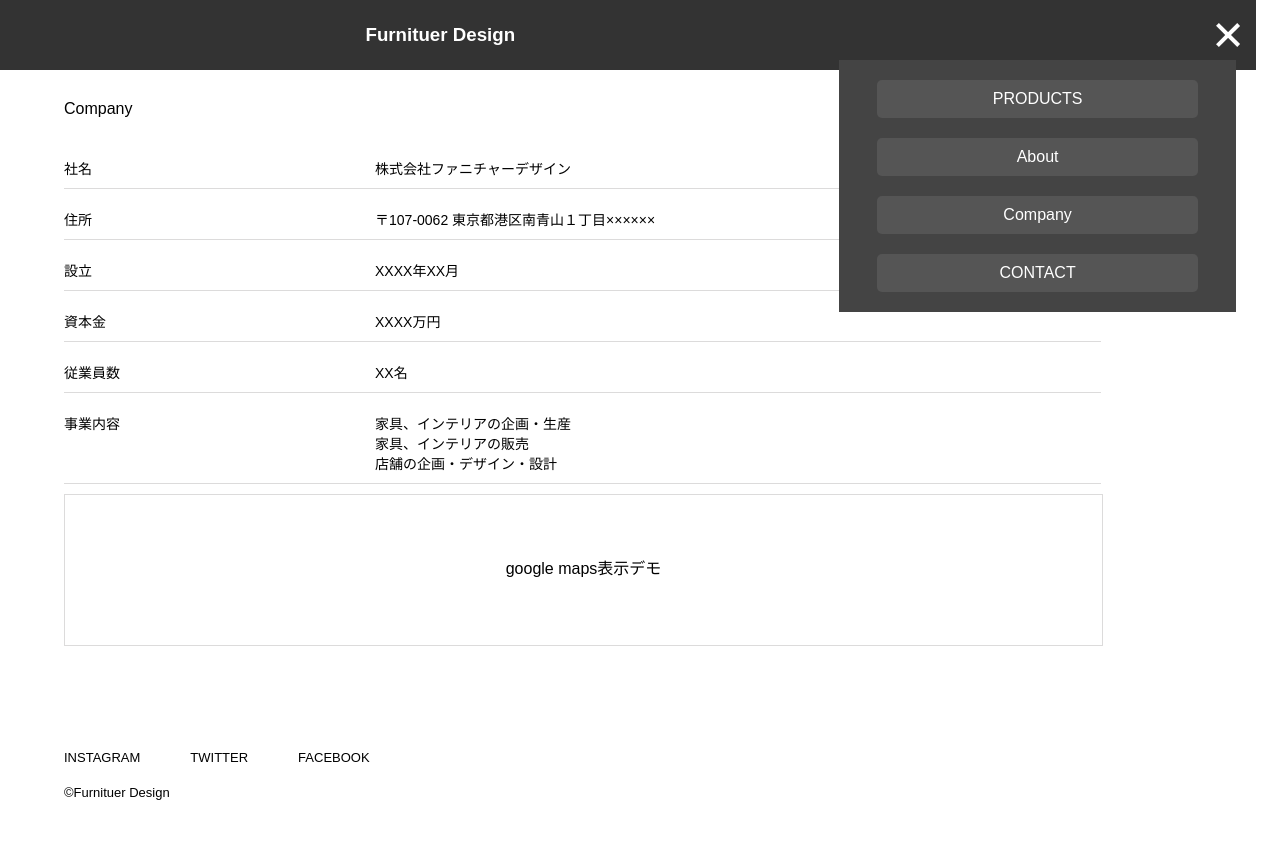
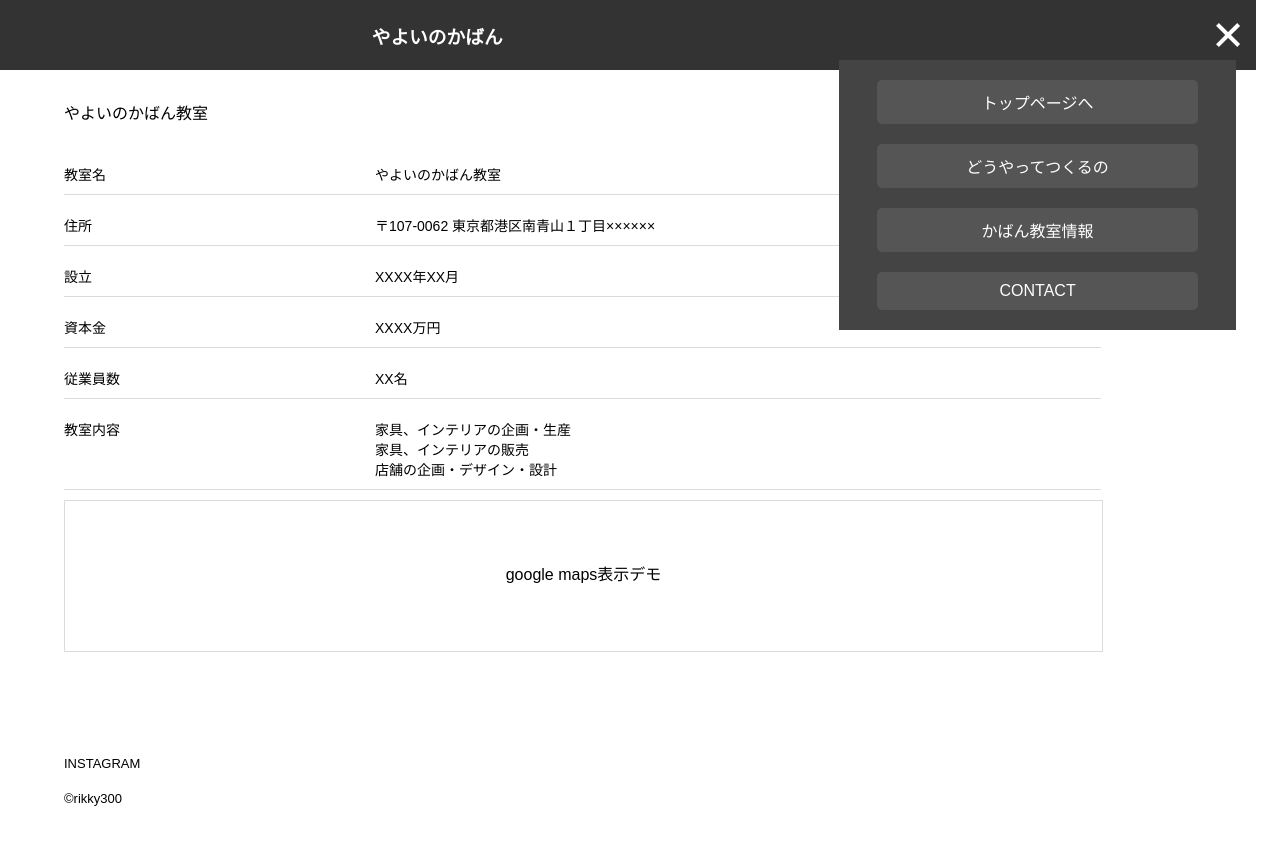
Before and after one commit to rikky300/kaban_web_page, a plain HTML site: page company.html in a window 1280 px wide. Both pictures are taken after a click on the element 1221 px from the left and 35 px from the top of the page. Drawn offline with Linux system fonts and the light colour scheme.

Commit message:
first-commit

```diff
--- a/company.html
+++ b/company.html
@@ -8,25 +8,26 @@
 </head>
 <body>
     <header id="header">
-        <p class="top-name"><h3>Furnituer Design</h3></p>
+        <p class="top-name"><h3>やよいのかばん</h3></p>
         <div class="hamburger-menu">
             <div class="bar"></div>
             <div class="bar"></div>
             <div class="bar"></div>
         </div>
         <nav class="nav-menu">
-            <a href="./products.html" target="_blank">PRODUCTS</a>
-            <a href="./about.html" target="_blank">About</a>
-            <a href="./company.html" target="_blank">Company</a>
+            <a href="./index.html" target="_blank">トップページへ</a>
+            <a href="./products.html" target="_blank">どうやってつくるの</a>
+            <a href="./about.html" target="_blank">かばん教室情報</a>
+            <!-- <a href="./company.html" target="_blank">Company</a> -->
             <a href="./contact.html" target="_blank">CONTACT</a>
         </nav>
     </header>
     <main id="main">
-        <p>Company</p>
+        <p>やよいのかばん教室</p>
         <div>
             <dl id="company-info">
-                <dt>社名</dt>
-                <dd>株式会社ファニチャーデザイン</dd>
+                <dt>教室名</dt>
+                <dd>やよいのかばん教室</dd>
                 <dt>住所</dt>
                 <dd>〒107-0062 東京都港区南青山１丁目××××××</dd>
                 <dt>設立</dt>
@@ -35,7 +36,7 @@
                 <dd>XXXX万円</dd>
                 <dt>従業員数</dt>
                 <dd>XX名</dd>
-                <dt>事業内容</dt>
+                <dt>教室内容</dt>
                 <dd>
                     家具、インテリアの企画・生産<br>
                     家具、インテリアの販売<br>
@@ -47,14 +48,11 @@
             <iframe src="./maps.html" frameborder="0"></iframe>
         </div>
     </main>
-
     <footer id="footer">
         <div class="links">
             <p><a href="https://www.instagram.com/">INSTAGRAM</a></p>
-            <p><a href="https://x.com/">TWITTER</a></p>
-            <p><a href="https://ja-jp.facebook.com/">FACEBOOK</a></p>
         </div>
-        <p class="company-name">©Furnituer Design</p>
+        <p class="company-name">©rikky300</p>
     </footer>
     <!-- bodyの末尾に置くことでhtml→javascriptの順で読み込む -->
     <!-- そうすることで読み込み時にnullのエラーにならない -->
```
Also changed, not shown: about.html (+7 -8 lines), contact.html (+25 -1 lines), index.html (+7 -9 lines), products.html (+11 -6 lines).
